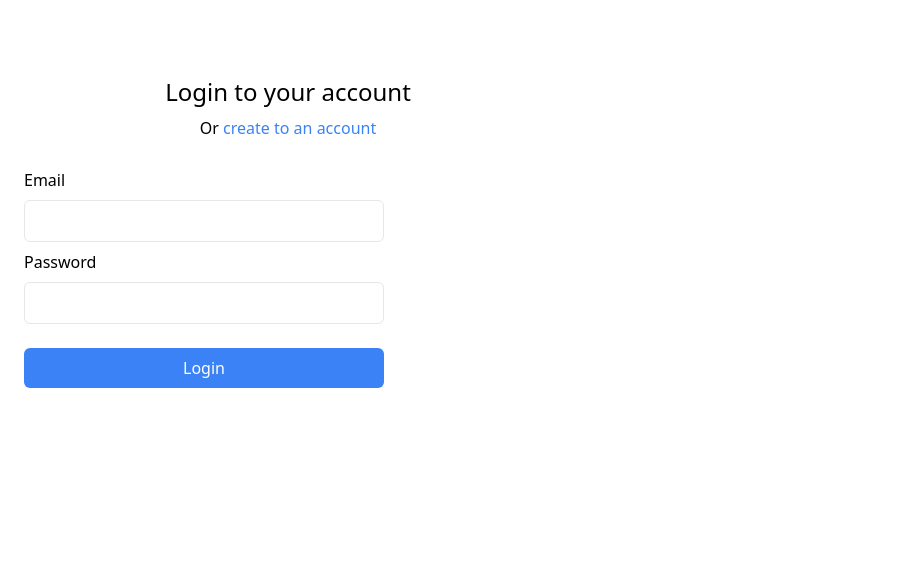
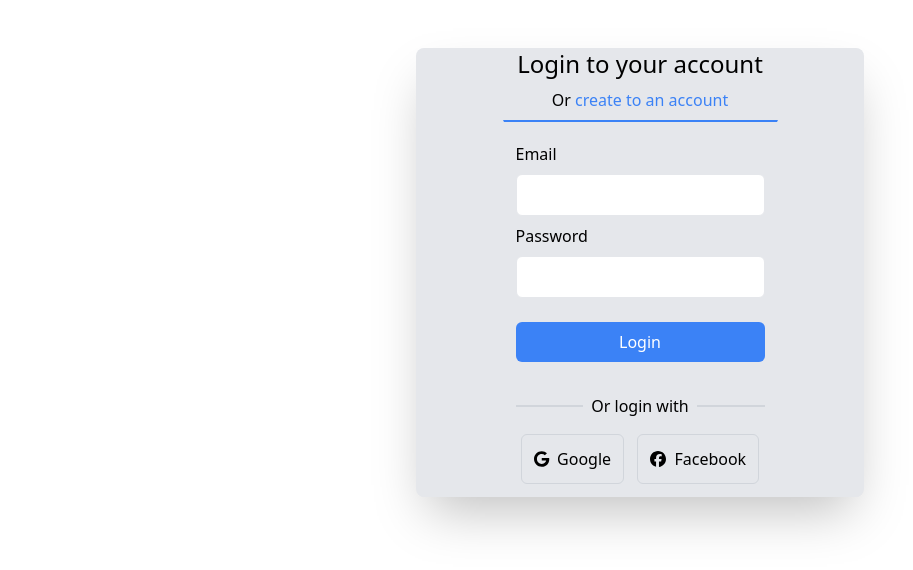
Before and after one commit to Paulhakeem/ShoppingList-App, a Vue app: page /login in a window 1280 px wide. Shown: the top 570 px of the page, without its empty margins (0-913 px from the left). Built offline with nearby package versions, Linux system fonts and the light colour scheme.

Commit message:
ShoppingList.vue

```diff
--- a/package.json
+++ b/package.json
@@ -10,6 +10,11 @@
     "author": "",
     "license": "ISC",
     "dependencies": {
+        "@fortawesome/fontawesome-svg-core": "^6.3.0",
+        "@fortawesome/free-brands-svg-icons": "^6.3.0",
+        "@fortawesome/free-regular-svg-icons": "^6.3.0",
+        "@fortawesome/free-solid-svg-icons": "^6.3.0",
+        "@fortawesome/vue-fontawesome": "^3.0.3",
         "@types/node": "^18.0.6",
         "@vitejs/plugin-vue": "^4.0.0",
         "firebase": "^9.17.0",
--- a/src/components/TheHeader.vue
+++ b/src/components/TheHeader.vue
@@ -1,17 +1,20 @@
 <script setup></script>
 <template>
 
-<section class="grid md:grid-cols-2 my-6 gap-2">
-  <img class="w-full pl-10" src="../assets/shopping.png">
+<section class=" border-w-60 border-2 grid md:grid-cols-2 my-6 gap-2">
+  <img class="w-full pl-10 animate-bounce duration-75 ease-in" src="../assets/shopping.png">
   <div class="p-3">
-    <h1 class=" text-3xl font-bold px-3 pt-25rem pl-6">Make your own Shopping List with ShoppingList <span class="text-blue-500">App</span></h1>
+    <h1 class="  text-3xl font-bold px-3 pt-25rem pl-7">Make your own Shopping List with ShoppingList
+      <span class="text-blue-500">App</span>
+    </h1>
 
     <div class="p-2 space-y-3 ">
-    <p class="p-2 pl-6">Welcome to our app, oursome app to create your sopping list before going shopping.</p>
+    <p class="p-2 pl-5">Welcome to our app, awesome app to create your shopping list before going shopping.</p>
     <div class="grid grid-cols-2  px-2">
     <div class="p-3 space-y-2">
      <RouterLink to="login">
-     <button class="bg-blue-500 p-3 rounded-md text-white md:max-w-full">GET STARTED</button>
+     <button
+  class="bg-blue-500 p-3 rounded-md text-white md:max-w-ful animate-bounce drop-shadow-2xl">GET STARTED</button>
      </RouterLink>
     </div>
     </div>
--- a/src/main.js
+++ b/src/main.js
@@ -7,6 +7,17 @@ import LoginList from './views/LoginList.vue'
 import SignupList from './views/SignupList.vue'
 import ShoppingList from './views/ShoppingList.vue'
 import { auth} from "./firebaseConfig"
+
+
+// fontawesome
+import { library } from '@fortawesome/fontawesome-svg-core'
+import { FontAwesomeIcon } from '@fortawesome/vue-fontawesome'
+import { fab } from '@fortawesome/free-brands-svg-icons'
+import { far } from '@fortawesome/free-regular-svg-icons'
+import { fas } from '@fortawesome/free-solid-svg-icons'
+
+library.add(fab, fas, far)
+
 
 
 const router = createRouter({
@@ -29,5 +40,6 @@ router.beforeEach((to, from, next) =>{
 })
 
 createApp(App)
+    .component('font-awesome-icon', FontAwesomeIcon)
     .use(router)
     .mount('#app')
--- a/src/views/LoginList.vue
+++ b/src/views/LoginList.vue
@@ -2,10 +2,12 @@
 import { ref } from "vue"
 import { RouterLink, useRouter} from 'vue-router'
 import { auth } from '../firebaseConfig'
-import {getAuth, signInWithEmailAndPassword} from "firebase/auth"
+import {getAuth, signInWithEmailAndPassword, GoogleAuthProvider, FacebookAuthProvider, signInWithPopup} from "firebase/auth"
 
 
  const router = useRouter()
+ const provider = new GoogleAuthProvider()
+ const facebook = new FacebookAuthProvider()
 
   const formDetails = ref({
     email: '',
@@ -28,11 +30,36 @@ import {getAuth, signInWithEmailAndPassword} from "firebase/auth"
     })
   }
 
+  const googleLogin = () => {
+    signInWithPopup(getAuth(), provider)
+     .then(() => {
+       router.push({
+         path: '/shopping'
+       })
+     })
+    .catch(err => {
+      alert(err.message)
+    })
+  }
+
+  const facebookLogin = () => {
+      signInWithPopup(getAuth(), facebook)
+     .then(() => {
+       router.push({
+        path: '/shopping'
+       })
+     })
+    .catch(err => {
+      alert(err.message)
+    })
+  }
+
+
 
 </script>
 <template>
-  <section class="items-center justify-center  max-auto max-w-xl my-16 p-3">
-    <div class="text-center">
+  <section class="mx-auto max-w-md rounded-lg place-items-center justify-center grid my-12 bg-gray-200 box-shadow-white shadow-2xl" >
+    <div class="text-center ">
       <h1 class="text-xl sm:text-2xl text-bold text-center">
       Login to your account
       </h1>
@@ -42,8 +69,8 @@ import {getAuth, signInWithEmailAndPassword} from "firebase/auth"
       </RouterLink>
       </p>
     </div>
-    <form @submit.prevent="loginUser"  class="max-auto max-w-sm p-3 justify-center items-center" >
-      <div class="space-y-2 my-2">
+    <form @submit.prevent="loginUser"  class="max-auto max-w-sm p-3 border border-t-2 border border-t-blue-500" >
+      <div class="space-y-2 my-2 flex flex-col justify-center"  >
         <label class="block">Email</label>
         <input v-model="formDetails.email" type="email" class="w-full focus:outline-none p-2 border brder-gray-400 rounded-md focus:ring-1 focus:border-0">
       </div>
@@ -52,8 +79,21 @@ import {getAuth, signInWithEmailAndPassword} from "firebase/auth"
        <input v-model="formDetails.password" type="password" class="w-full focus:outline-none p-2 border brder-gray-400 rounded-md focus:ring-1 focus:border-0">
     </div>
 
-      <button class="w-full bg-blue-500 text-white px-3 py-2 rounded-md my-4">Login</button>
-      <div class="flex items-center justify-center space-x-2 my-4">
+      <button class="w-full bg-blue-500 text-white px-3 py-2 rounded-md my-4 justify-center items-center content-center">Login</button>
+       <div class="flex items-center justify-center space-x-2 my-4">
+      <div class="w-full h-[2px] bg-gray-300"></div>
+        <p class="shrink-0">Or login with</p>
+      <div class="w-full h-[2px] bg-gray-300 "></div>
+      </div>
+      <div class="flex items-center justify-evenly gap-2 " >
+        <div @click="googleLogin" class="flex items-center space-x-2 border border-gray-300 p-3 sm:p-3 rounded-md justify-center cursor-pointer">
+          <font-awesome-icon icon="fa-brands fa-google" />
+          <p>Google</p>
+        </div>
+                <div @click="facebookLogin" class="flex items-center space-x-2 border border-gray-300 p-3 rounded-md justify-center cursor-pointer">
+                  <font-awesome-icon icon="fa-brands fa-facebook" />
+          <p>Facebook</p>
+        </div>
       </div>
     </form>
   </section>
--- a/src/views/ShoppingList.vue
+++ b/src/views/ShoppingList.vue
@@ -1,21 +1,63 @@
-<script setup>
-  import { ref } from "vue"
+ <script setup>
+  import { ref, watch, onMounted } from "vue"
+
+const items = ref([])
+
+const newItem = ref("")
+const hideCompleteItems = ref(false)
+function addItem() {
+ items.value.push({id: items.value.length + 1, label: newItem.value})
+
+  newItem.value = ""
+}
+function removeItem(index) {
+ items.value.splice(index, 1)
+}
+
+watch(items, newItem => {
+    localStorage.setItem('items', JSON.stringify(newItem))
+  }, {deep: true})
+
+  watch(items, newItem => {
+    localStorage.setItem('items', newItem)
+  })
+
+
+
+  onMounted(() => {
+    newItem.value = localStorage.getItem('newItem') || ''
+    items.value = JSON.parse(localStorage.getItem('items')) || []
+  })
+
 
 </script>
 
 <template>
-  <div class="text-center justify-center p-4 mt-40 ">
-    <h1 class="text-lg font-bold">Create your shopping list with <br><span class="text-blue-500 ">shoppingList App</span></h1>
-  </div>
-  <div class=" flex justify-center items-center">
+  <div class="mx-auto max-w-md rounded-lg place-items-center justify-center grid my-12 bg-gray-200 box-shadow-white shadow-2xl max-h-full">
 
-    <input class="max-w-full focus:outline-none p-2 border brder-gray-400 rounded-md focus:ring-1 focus:border-0 justify-center" type="text">
-    <button class="bg-blue-500 text-white p-2 rounded-md ml-10 max-w-full">ADD ITEM</button>
+ <img class="w-full" src="../assets/shopping-1.png">
+
+  <div class=" text-center justify-center p-4 mt-20 ">
+    <h1 class="text-2xl font-bold">Create your shopping list with <br><span class="text-blue-500 ">shopping List App</span></h1>
   </div>
 
-  <div>
+    <form @submit.prevent="addItem" class="flex place-items-center gap-3 justify-center bg-gray h-full border-t-2 border-blue-500 border-0 p-4">
+    <input v-model="newItem" class="w-full focus:outline-none p-2 border brder-gray-400 rounded-md focus:ring-1 focus:border-0" placeholder="Add item..">
 
+    <button :disabled="newItem.length === 0" class="bg-blue-500 text-white rounded-lg p-2 w-56"> <font-awesome-icon icon="fa-solid fa-circle-plus" /> ADD ITEM</button>
+
+  </form>
+  <ul class="p-4 m-4 gap-2">
+    <li
+      v-for="({id, label}, index) in items"
+      :key="id"
+      class="p-2 font-base m-auto border border-4 bg-white text-xl divide-y-2">
+       <font-awesome-icon icon="fa-regular fa-circle-check" class="mr-2 text-blue-500" />
+      {{label}}
+      <button @click="removeItem"><font-awesome-icon icon="fa-solid fa-circle-xmark" class="text-blue-500"/></button>
+    </li>
+  </ul>
+   <p v-if="!items.length" class="italic font-bold text-blue-500">You have empty List!</p>
   </div>
 
-
 </template>
--- a/src/views/SignupList.vue
+++ b/src/views/SignupList.vue
@@ -1,10 +1,17 @@
 <script setup>
 
-import { ref } from "vue"
-import {RouterLink} from "vue-router"
+import { ref, computed } from "vue"
+import {RouterLink, useRouter} from "vue-router"
 import { auth } from '../firebaseConfig'
-import {getAuth, createUserWithEmailAndPassword} from "firebase/auth"
+import {getAuth, createUserWithEmailAndPassword, GoogleAuthProvider,FacebookAuthProvider, signInWithPopup} from "firebase/auth"
 
+const provider = new GoogleAuthProvider()
+const facebook = new FacebookAuthProvider()
+const router = useRouter()
+
+  const user = computed(() => {
+    return auth.currentUser
+  })
 
   const formDetails = ref({
     email: '',
@@ -26,11 +33,35 @@ import {getAuth, createUserWithEmailAndPassword} from "firebase/auth"
       alert(err.message)
     })
   }
+const googleLogin = () => {
+    signInWithPopup(getAuth(), provider)
+     .then(() => {
+       router.push({
+         path: '/shopping'
+       })
+     })
+    .catch(err => {
+      alert(err.message)
+    })
+  }
+
+  const facebookLogin = () => {
+      signInWithPopup(getAuth(), facebook)
+     .then(() => {
+       router.push({
+         path: '/shopping'
+       })
+     })
+    .catch(err => {
+      alert(err.message)
+    })
+  }
+
 
 
 </script>
 <template>
-  <section class="items-center justify-center  max-auto max-w-xl my-16 p-3">
+  <section class="mx-auto max-w-md rounded-lg place-items-center justify-center grid my-12 bg-gray-200 box-shadow-white shadow-2xl" >
     <div class="text-center">
       <h1 class="text-xl sm:text-2xl text-bold text-center">
       Create your own free account
@@ -41,7 +72,7 @@ import {getAuth, createUserWithEmailAndPassword} from "firebase/auth"
       </RouterLink>
       </p>
     </div>
-    <form @submit.prevent="hundleSubmit" class="max-auto max-w-sm p-3" >
+    <form @submit.prevent="hundleSubmit" class="max-auto max-w-sm p-3 border border-t-2 border border-t-blue-500" >
       <div class="space-y-2 my-2">
         <label class="block">Email</label>
         <input v-model="formDetails.email" type="email" class="w-full focus:outline-none p-2 border brder-gray-400 rounded-md focus:ring-1 focus:border-0">
@@ -52,8 +83,23 @@ import {getAuth, createUserWithEmailAndPassword} from "firebase/auth"
     </div>
 
       <button  class="w-full bg-blue-500 text-white px-3 py-2 rounded-md my-4">Sign in</button>
-      <div class="flex items-center justify-center space-x-2 my-4">
+
+     <div class="flex items-center justify-center space-x-2 my-4">
+      <div class="w-full h-[2px] bg-gray-300"></div>
+        <p class="shrink-0">Or login with</p>
+      <div class="w-full h-[2px] bg-gray-300 "></div>
       </div>
+      <div class="flex items-center justify-evenly gap-2 " >
+        <div @click="googleLogin" class="flex items-center space-x-2 border border-gray-300 p-3 sm:p-3 rounded-md justify-center cursor-pointer">
+          <font-awesome-icon icon="fa-brands fa-google" />
+          <p>Google</p>
+        </div>
+                <div @click="facebookLogin" class="flex items-center space-x-2 border border-gray-300 p-3 rounded-md justify-center cursor-pointer">
+                  <font-awesome-icon icon="fa-brands fa-facebook" />
+          <p>Facebook</p>
+        </div>
+      </div>
+
     </form>
   </section>
 </template>
```
Also changed, not shown: src/assets/shopping-1.png (added), 1 other file (tests, documents, lock files or other folders).
